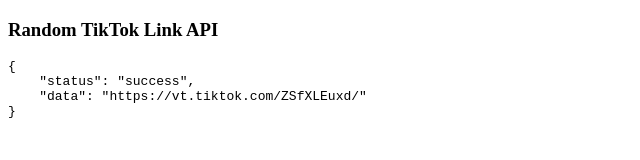
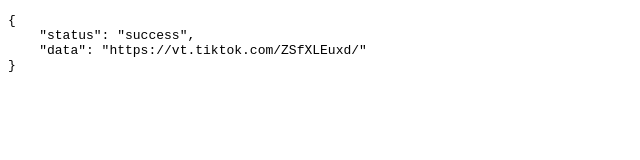
Before and after one commit to NgocquyT/Tiktok, a website: page index.html in a window 1280 px wide. Shown: the whole page, without its empty margins (0-640 px from the left). Drawn offline with Linux system fonts and the light colour scheme.

Commit message:
Update index.html

```diff
--- a/index.html
+++ b/index.html
@@ -5,8 +5,6 @@
 <title>Random TikTok Link</title>
 </head>
 <body>
-
-<h3>Random TikTok Link API</h3>
 <pre id="json"></pre>
 
 <script>
```
